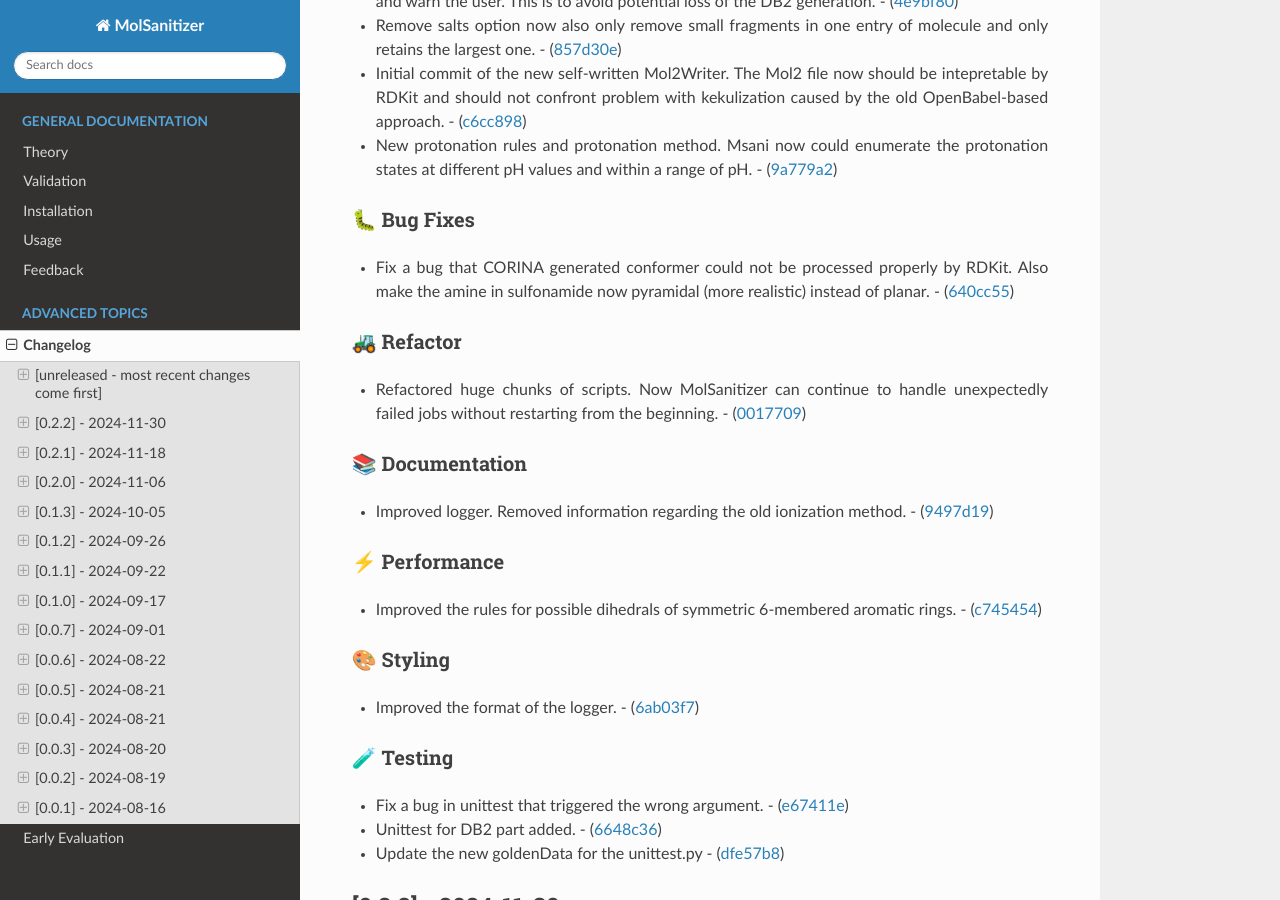
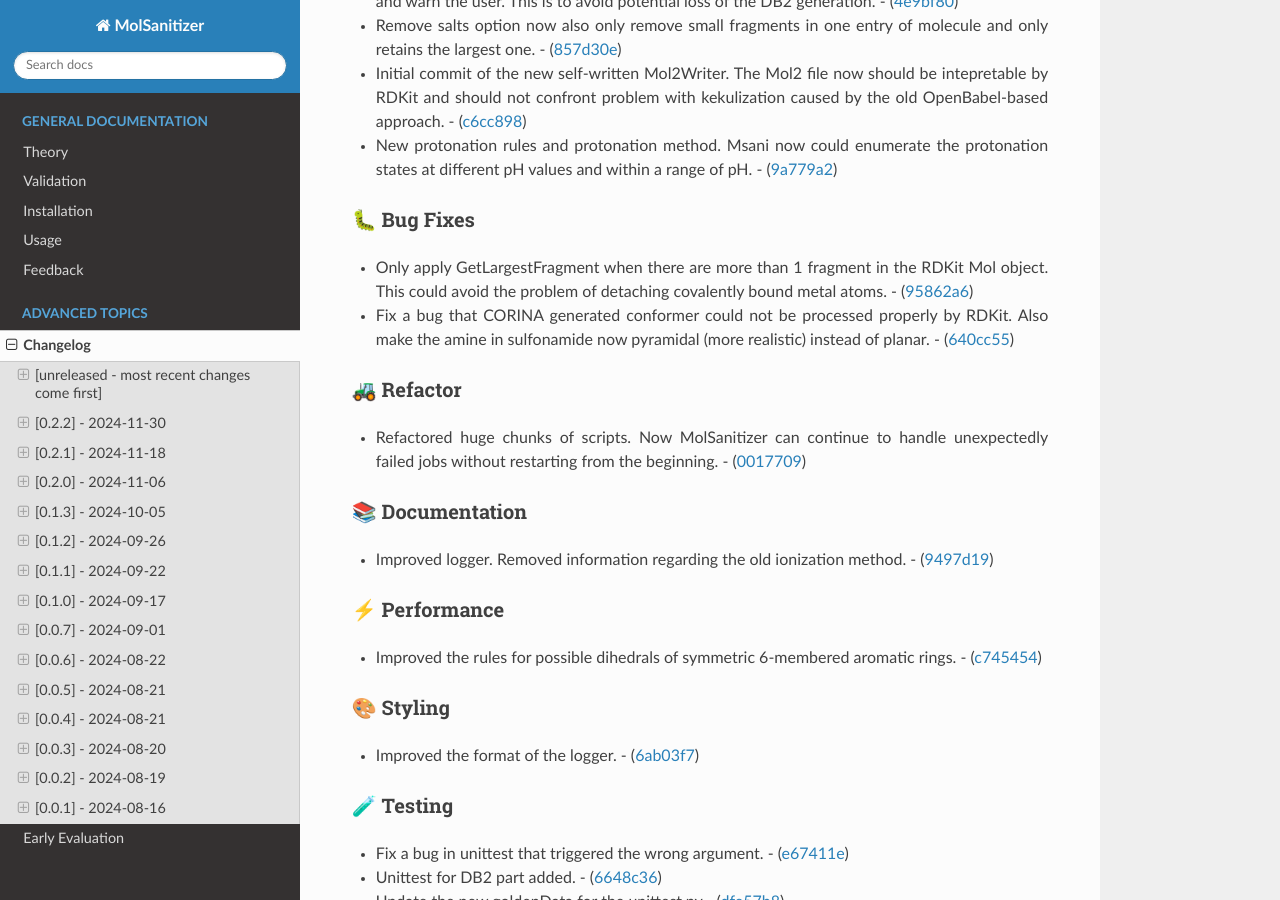
Before and after one commit to phonglam3103/msani-readthedocs, a Sphinx documentation site: the page built from docs/source/changes.rst, in a window 1280 px wide and 900 px high, scrolled down 444 px. Built offline with Sphinx 7.4.7 and the Read the Docs theme 3.1.0, drawn with Linux system fonts in a browser that asks for light colours; formulas are drawn with MathJax 3.

Commit message:
Update changes.rst from the software repository

```diff
--- a/docs/source/changes.rst
+++ b/docs/source/changes.rst
@@ -7,7 +7,7 @@ All notable changes to this project will be documented in this file.
 ---------------------------------------------
 
 🚀 Features
-~~~~~~~~~~
+~~~~~~~~~~~
 
 -  Added the –version flag, as well as better versioning control
    strategy. -
@@ -33,15 +33,19 @@ All notable changes to this project will be documented in this file.
    (`9a779a2 <https://github.com/Isra3l/MolSanitizer/commit/9a779a2214159a9d177491ca6b436356cfdb96cc>`__)
 
 🐛 Bug Fixes
-~~~~~~~~~~~
+~~~~~~~~~~~~
 
+-  Only apply GetLargestFragment when there are more than 1 fragment in
+   the RDKit Mol object. This could avoid the problem of detaching
+   covalently bound metal atoms. -
+   (`95862a6 <https://github.com/Isra3l/MolSanitizer/commit/95862a6ce2c3d09bd9c1b3b58c424c1e0680a426>`__)
 -  Fix a bug that CORINA generated conformer could not be processed
    properly by RDKit. Also make the amine in sulfonamide now pyramidal
    (more realistic) instead of planar. -
    (`640cc55 <https://github.com/Isra3l/MolSanitizer/commit/640cc5561f3597ef0cb6dbb99b7448bc25a07076>`__)
 
 🚜 Refactor
-~~~~~~~~~~
+~~~~~~~~~~~
 
 -  Refactored huge chunks of scripts. Now MolSanitizer can continue to
    handle unexpectedly failed jobs without restarting from the
@@ -49,27 +53,27 @@ All notable changes to this project will be documented in this file.
    (`0017709 <https://github.com/Isra3l/MolSanitizer/commit/0017709b92af88a57aed7a13177bb9e6e5c118d0>`__)
 
 📚 Documentation
-~~~~~~~~~~~~~~~
+~~~~~~~~~~~~~~~~
 
 -  Improved logger. Removed information regarding the old ionization
    method. -
    (`9497d19 <https://github.com/Isra3l/MolSanitizer/commit/9497d19224f416690974b99022d05d7caa31fbe7>`__)
 
 ⚡ Performance
-~~~~~~~~~~~~~
+~~~~~~~~~~~~~~
 
 -  Improved the rules for possible dihedrals of symmetric 6-membered
    aromatic rings. -
    (`c745454 <https://github.com/Isra3l/MolSanitizer/commit/c745454c8c7093f5389ecde4b883f15bc2e22c3e>`__)
 
 🎨 Styling
-~~~~~~~~~
+~~~~~~~~~~
 
 -  Improved the format of the logger. -
    (`6ab03f7 <https://github.com/Isra3l/MolSanitizer/commit/6ab03f7bc9dc2cf5b5e6f7cdcf99c7ce2b4d139a>`__)
 
 🧪 Testing
-~~~~~~~~~
+~~~~~~~~~~
 
 -  Fix a bug in unittest that triggered the wrong argument. -
    (`e67411e <https://github.com/Isra3l/MolSanitizer/commit/e67411ee1775e72254b613f225d0b1773aeff642>`__)
@@ -84,7 +88,7 @@ All notable changes to this project will be documented in this file.
 .. _features-1:
 
 🚀 Features
-~~~~~~~~~~
+~~~~~~~~~~~
 
 -  Neutralization filter applied before the tautomerization perception.
    This help to remove any possible charge-related error from the input.
@@ -102,7 +106,7 @@ All notable changes to this project will be documented in this file.
 .. _bug-fixes-1:
 
 🐛 Bug Fixes
-~~~~~~~~~~~
+~~~~~~~~~~~~
 
 -  Fix a bug that rdkit tautomer canonicalize lose the specified
    stereocenters. -
@@ -111,7 +115,7 @@ All notable changes to this project will be documented in this file.
 .. _performance-1:
 
 ⚡ Performance
-~~~~~~~~~~~~~
+~~~~~~~~~~~~~~
 
 -  Removed some redundant rotations such as para-substituted phenyl or
    para-pyridine. This have shown an X2 faster and fewer conformers in
@@ -121,7 +125,7 @@ All notable changes to this project will be documented in this file.
 .. _styling-1:
 
 🎨 Styling
-~~~~~~~~~
+~~~~~~~~~~
 
 -  Reorganize the argument parser of msani. The help text is now easier
    to navigate. -
@@ -140,7 +144,7 @@ All notable changes to this project will be documented in this file.
 .. _features-2:
 
 🚀 Features
-~~~~~~~~~~
+~~~~~~~~~~~
 
 -  Lower down the exhaustiveness as it takes unecessarily long. -
    (`dbb8aae <https://github.com/Isra3l/MolSanitizer/commit/dbb8aaeb1d9ba8450f7221ecc9f69817d163990a>`__)
@@ -174,7 +178,7 @@ All notable changes to this project will be documented in this file.
 .. _bug-fixes-2:
 
 🐛 Bug Fixes
-~~~~~~~~~~~
+~~~~~~~~~~~~
 
 -  The recent increased sampling seems to run too long on some case
    examples. This was the case of very flexbile but contain multiple
@@ -191,7 +195,7 @@ All notable changes to this project will be documented in this file.
 .. _refactor-1:
 
 🚜 Refactor
-~~~~~~~~~~
+~~~~~~~~~~~
 
 -  Refactor the organization of the Mol2 object. -
    (`77b6fed <https://github.com/Isra3l/MolSanitizer/commit/77b6fed73721a91ff569e1808fba73e7ac03b6fe>`__)
@@ -205,7 +209,7 @@ All notable changes to this project will be documented in this file.
 .. _documentation-1:
 
 📚 Documentation
-~~~~~~~~~~~~~~~
+~~~~~~~~~~~~~~~~
 
 -  Redirect MolSanitizer README to the read-the-docs page. -
    (`6e6bc43 <https://github.com/Isra3l/MolSanitizer/commit/6e6bc434bc69180c67b24950fb476b21898907ea>`__)
@@ -213,7 +217,7 @@ All notable changes to this project will be documented in this file.
 .. _performance-2:
 
 ⚡ Performance
-~~~~~~~~~~~~~
+~~~~~~~~~~~~~~
 
 -  Modifications to mol2db2 allows the mol2 object being recorded
    on-the-fly rather than reading from the mol2 blocks. OpenBabel is now
@@ -223,7 +227,7 @@ All notable changes to this project will be documented in this file.
 .. _styling-2:
 
 🎨 Styling
-~~~~~~~~~
+~~~~~~~~~~
 
 -  Solv files are now deleted even the nocleanup is used. The .solv file
    is still exist in the db2 folder if the user want to check for the
@@ -238,7 +242,7 @@ All notable changes to this project will be documented in this file.
 .. _features-3:
 
 🚀 Features
-~~~~~~~~~~
+~~~~~~~~~~~
 
 -  Updated new rules for aromatic hydroxyls to make them coplanar with
    the aromatic rings. -
@@ -279,7 +283,7 @@ All notable changes to this project will be documented in this file.
 .. _bug-fixes-3:
 
 🐛 Bug Fixes
-~~~~~~~~~~~
+~~~~~~~~~~~~
 
 -  Fix a bug in run_amsol that makes msani proceed although AMSOL
    failed. -
@@ -291,7 +295,7 @@ All notable changes to this project will be documented in this file.
 .. _refactor-2:
 
 🚜 Refactor
-~~~~~~~~~~
+~~~~~~~~~~~
 
 -  Remove deprecated functions -
    (`9bc63b6 <https://github.com/Isra3l/MolSanitizer/commit/9bc63b6fde4568f4e83a67823fe0177110cf4773>`__)
@@ -304,7 +308,7 @@ All notable changes to this project will be documented in this file.
 .. _features-4:
 
 🚀 Features
-~~~~~~~~~~
+~~~~~~~~~~~
 
 -  MolSanitizer now will skip generating DB2 file if the file already
    exist. -
@@ -345,7 +349,7 @@ All notable changes to this project will be documented in this file.
 .. _bug-fixes-4:
 
 🐛 Bug Fixes
-~~~~~~~~~~~
+~~~~~~~~~~~~
 
 -  New cleanup mechanism, which should now cleanup even with parallel
    jobs of different array_id being running simultaneously. -
@@ -361,7 +365,7 @@ All notable changes to this project will be documented in this file.
 .. _refactor-3:
 
 🚜 Refactor
-~~~~~~~~~~
+~~~~~~~~~~~
 
 -  Remove unused codes -
    (`8437f18 <https://github.com/Isra3l/MolSanitizer/commit/8437f18d4afe59d018dc6b7d7a04f7e659898a1b>`__)
@@ -374,7 +378,7 @@ All notable changes to this project will be documented in this file.
 .. _features-5:
 
 🚀 Features
-~~~~~~~~~~
+~~~~~~~~~~~
 
 -  Msani not use the reset terminal hydrogen of mol2db2 anymore. -
    (`f4d2d6e <https://github.com/Isra3l/MolSanitizer/commit/f4d2d6ec6b870f6a24fe4960c3622d983151de04>`__)
@@ -382,7 +386,7 @@ All notable changes to this project will be documented in this file.
 .. _bug-fixes-5:
 
 🐛 Bug Fixes
-~~~~~~~~~~~
+~~~~~~~~~~~~
 
 -  The enumerated stereoisomers in the db2 part should also be output to
    the \_clean.smi file. -
@@ -411,7 +415,7 @@ All notable changes to this project will be documented in this file.
 .. _refactor-4:
 
 🚜 Refactor
-~~~~~~~~~~
+~~~~~~~~~~~
 
 -  Make the script more pythonic, to avoid the speed inconsistent
    between subprocess and os/shutil of python. -
@@ -431,7 +435,7 @@ All notable changes to this project will be documented in this file.
 .. _features-6:
 
 🚀 Features
-~~~~~~~~~~
+~~~~~~~~~~~
 
 -  The msani_batch now allows setting up default settings using a yaml
    file (batch_configurations.yaml). -
@@ -449,7 +453,7 @@ All notable changes to this project will be documented in this file.
 .. _bug-fixes-6:
 
 🐛 Bug Fixes
-~~~~~~~~~~~
+~~~~~~~~~~~~
 
 -  Fix an error that find_sulfonamide not function as expected -
    (`1818ea7 <https://github.com/Isra3l/MolSanitizer/commit/1818ea71c6b8856d0603f125c5860639d09886ab>`__)
@@ -457,7 +461,7 @@ All notable changes to this project will be documented in this file.
 .. _refactor-5:
 
 🚜 Refactor
-~~~~~~~~~~
+~~~~~~~~~~~
 
 -  Remove unused parameters (rmsd) -
    (`19bbd40 <https://github.com/Isra3l/MolSanitizer/commit/19bbd4067fdd2ba918d7534c9eabacef23e9d00d>`__)
@@ -467,7 +471,7 @@ All notable changes to this project will be documented in this file.
 .. _documentation-2:
 
 📚 Documentation
-~~~~~~~~~~~~~~~
+~~~~~~~~~~~~~~~~
 
 -  Update README to match the method implemented in smi2db2 -
    (`36270e6 <https://github.com/Isra3l/MolSanitizer/commit/36270e61267e56bebb452c2231817d676cfead1a>`__)
@@ -486,7 +490,7 @@ All notable changes to this project will be documented in this file.
 .. _features-7:
 
 🚀 Features
-~~~~~~~~~~
+~~~~~~~~~~~
 
 -  Updated new rules and merged the SMARTS -
    (`217b61c <https://github.com/Isra3l/MolSanitizer/commit/217b61cd2d65fbe1f3e8589c1d5f7c52208b7dc2>`__)
@@ -519,7 +523,7 @@ All notable changes to this project will be documented in this file.
 .. _bug-fixes-7:
 
 🐛 Bug Fixes
-~~~~~~~~~~~
+~~~~~~~~~~~~
 
 -  Removed meaningless rules, updated timing and catch an exception
    where no good conformations could be found (fused-ring systems) -
@@ -533,7 +537,7 @@ All notable changes to this project will be documented in this file.
 .. _features-8:
 
 🚀 Features
-~~~~~~~~~~
+~~~~~~~~~~~
 
 -  *(install)* Added toml file and fixed null arguments -
    (`61c1380 <https://github.com/Isra3l/MolSanitizer/commit/61c138077348b74af345a29aa34ef87613ce357f>`__)
@@ -548,7 +552,7 @@ All notable changes to this project will be documented in this file.
 .. _bug-fixes-8:
 
 🐛 Bug Fixes
-~~~~~~~~~~~
+~~~~~~~~~~~~
 
 -  Fix a bug so that MolSanitizer batch mode still runs although the
    user asked for not to. -
@@ -559,7 +563,7 @@ All notable changes to this project will be documented in this file.
 .. _performance-3:
 
 ⚡ Performance
-~~~~~~~~~~~~~
+~~~~~~~~~~~~~~
 
 -  :zap: Improved performance for the stochastic sampling, removed RMSD
    pruning dependent. -
@@ -573,7 +577,7 @@ All notable changes to this project will be documented in this file.
 .. _features-9:
 
 🚀 Features
-~~~~~~~~~~
+~~~~~~~~~~~
 
 -  Changing the default maxAttempts in stochastic sampling for more
    exhaustive sampling -
@@ -585,7 +589,7 @@ All notable changes to this project will be documented in this file.
 .. _performance-4:
 
 ⚡ Performance
-~~~~~~~~~~~~~
+~~~~~~~~~~~~~~
 
 -  :zap: Efforts to speed up the conformers generator of super-flexible
    and symmetrical compounds -
@@ -594,7 +598,7 @@ All notable changes to this project will be documented in this file.
 .. _styling-3:
 
 🎨 Styling
-~~~~~~~~~
+~~~~~~~~~~
 
 -  Fix typos -
    (`e51eefc <https://github.com/Isra3l/MolSanitizer/commit/e51eefc47099fe49ccabe0598e260e4cc387de5d>`__)
@@ -610,7 +614,7 @@ All notable changes to this project will be documented in this file.
 .. _features-10:
 
 🚀 Features
-~~~~~~~~~~
+~~~~~~~~~~~
 
 -  Adopts the same technique of UCSF for rescaling the number of confs
    generated -
@@ -619,7 +623,7 @@ All notable changes to this project will be documented in this file.
 .. _bug-fixes-9:
 
 🐛 Bug Fixes
-~~~~~~~~~~~
+~~~~~~~~~~~~
 
 -  :bug: Remove 5-membered ring as they are not working as expected.
    Added in CC bond as the last resort in case nothing else to align to.
@@ -634,7 +638,7 @@ All notable changes to this project will be documented in this file.
 .. _features-11:
 
 🚀 Features
-~~~~~~~~~~
+~~~~~~~~~~~
 
 -  *(smi2db2)* :sparkles: Rigid compounds without any rotatable bonds
    (or with only 1 conf during rotating rot bonds) will output all the
@@ -645,7 +649,7 @@ All notable changes to this project will be documented in this file.
 .. _styling-4:
 
 🎨 Styling
-~~~~~~~~~
+~~~~~~~~~~
 
 -  :fire: Better logger for errorneous compounds -
    (`4627645 <https://github.com/Isra3l/MolSanitizer/commit/4627645bd555a5b9ae51476762cde4c070003c61>`__)
@@ -658,7 +662,7 @@ All notable changes to this project will be documented in this file.
 .. _features-12:
 
 🚀 Features
-~~~~~~~~~~
+~~~~~~~~~~~
 
 -  *(Added the debug mode for strain_filter; The strained molecules now
    should be stored in another file.)* :zap: -
@@ -667,7 +671,7 @@ All notable changes to this project will be documented in this file.
 .. _bug-fixes-10:
 
 🐛 Bug Fixes
-~~~~~~~~~~~
+~~~~~~~~~~~~
 
 -  *(smi2db2)* :bug: Fix a bug so that rmsd only comparing between
    heavy_atoms –> boost the performance significantly -
@@ -681,7 +685,7 @@ All notable changes to this project will be documented in this file.
 .. _features-13:
 
 🚀 Features
-~~~~~~~~~~
+~~~~~~~~~~~
 
 -  *(Strain_filter now has its own standalone script!)* :zap: The
    strain_filters now can be called by command ‘strain -i examples.mol2’
@@ -695,7 +699,7 @@ All notable changes to this project will be documented in this file.
 .. _bug-fixes-11:
 
 🐛 Bug Fixes
-~~~~~~~~~~~
+~~~~~~~~~~~~
 
 -  *(Fix an error in strain_filter doesnt have main attribute ‘main’)*
    :bug: Reorganizing the main script to the main() function and
@@ -708,7 +712,7 @@ All notable changes to this project will be documented in this file.
 .. _documentation-3:
 
 📚 Documentation
-~~~~~~~~~~~~~~~
+~~~~~~~~~~~~~~~~
 
 -  *(Better documentation for argparsers)* :memo: -
    (`844e4e3 <https://github.com/Isra3l/MolSanitizer/commit/844e4e3b43a65af150b92fa95f4b8116a1e3f0b6>`__)
@@ -721,7 +725,7 @@ All notable changes to this project will be documented in this file.
 .. _styling-5:
 
 🎨 Styling
-~~~~~~~~~
+~~~~~~~~~~
 
 -  :construction: Fix Typos -
    (`e400636 <https://github.com/Isra3l/MolSanitizer/commit/e400636ea89e660f98c2af31c17c779f0176ce75>`__)
```
